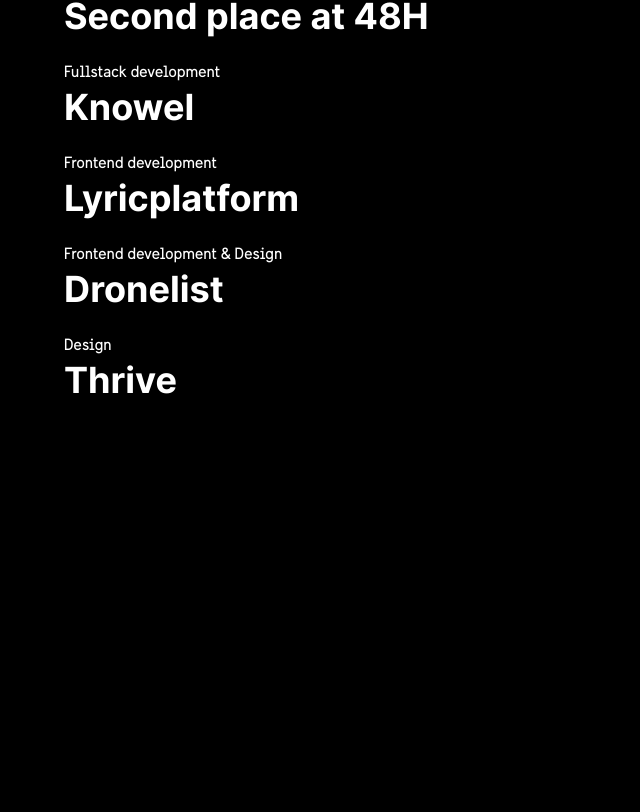
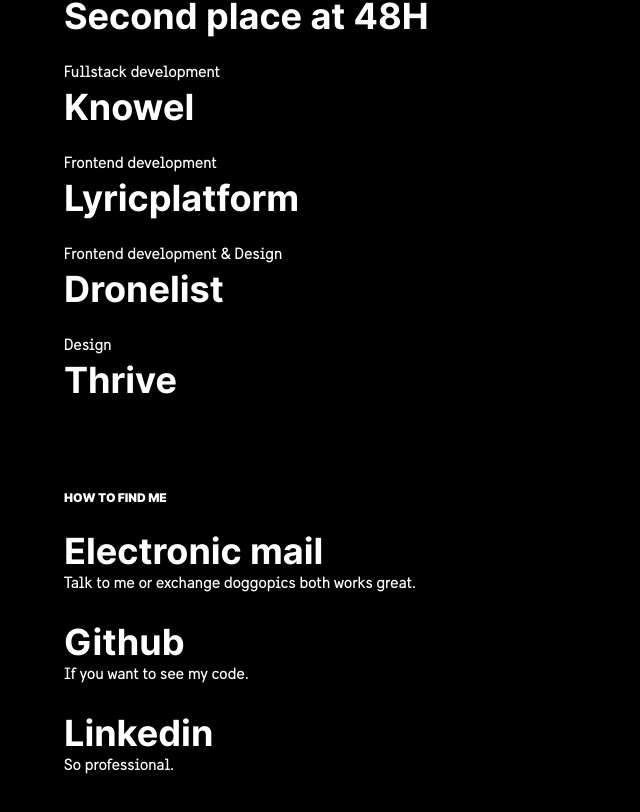
Before and after one commit to Marwil96/william, a React (Create React App) app: page /case in a window 1280 px wide. Shown: the part 739-1551 px from the top of the page, without its empty margins (0-640 px from the left). Before the commit the page ends 1293 px from the top, so only its background shows below. Built offline with nearby package versions, Linux system fonts and the light colour scheme.

Commit message:
Made small changes, Added Link to linkedin, new image load, label to contacts

```diff
--- a/src/App.js
+++ b/src/App.js
@@ -1,7 +1,7 @@
 import React, { Component } from 'react';
 import { BrowserRouter as Router, Route, Switch, Redirect} from "react-router-dom";
 import { TransitionGroup, CSSTransition } from "react-transition-group";
-import createHistory from 'history/createBrowserHistory';
+
 import ReactGA from 'react-ga';
 
 import { Header, ImagePreview } from './components/common'
@@ -16,6 +16,9 @@
 import errorPage from './components/errorPage';
 
 import './App.scss';
+
+const createHistory = require("history").createBrowserHistory;
+
 let introState = 0;
 
 ReactGA.initialize('UA-37970043-2'); //Unique Google Analytics tracking number
--- a/src/components/AnimatedWrapper.jsx
+++ b/src/components/AnimatedWrapper.jsx
@@ -11,7 +11,6 @@
         };
     }
     componentWillAppear(cb) {
-        console.log('Woha')
         Animated.spring(this.state.animate, { toValue: 1 }).start();
         cb();
     }
--- a/src/components/CaseIndex.jsx
+++ b/src/components/CaseIndex.jsx
@@ -30,6 +30,14 @@
                 <ProjectLink link='https://marwil96.github.io/Dronelist/' label='Frontend development & Design' title='Dronelist' type='external' imageUrl='' />
                 <ProjectLink link='https://marwil96.github.io/portfolio/#/projectThrive' label='Design' title='Thrive' type='external' imageUrl='' />
             </div>
+            <div className="blockContainer">
+                <Label label='How to find me' />
+                <ContactLink link='mailto:marwil1996@gmail.com' label='Talk to me or exchange doggopics both works great.' title='Electronic mail' />
+                <ContactLink link='https://www.github.com/marwil96' label='If you want to see my code.' title='Github' />
+                <ContactLink link='https://linkedin.com/in/william-martinsson-a24a3b111' label='So professional.' title='Linkedin' />
+                {/* <ContactLink link='william' label='If you want to see cool design stuff.' title='Behance' /> */}
+                {/* <ContactLink link='www.medium.com' label='If you want to see my unpublished articles.' title='Medium' /> */}
+            </div>
         </div>
         );
     }
--- a/src/components/Homepage.jsx
+++ b/src/components/Homepage.jsx
@@ -85,8 +85,10 @@
           <span className="nudgeText">Is this nudging?</span>
         </div> */}
         <div className="blockContainer">
+          <Label label='How to find me' />
           <ContactLink link='mailto:marwil1996@gmail.com' label='Talk to me or exchange doggopics both works great.' title='Electronic mail' />
           <ContactLink link='https://www.github.com/marwil96' label='If you want to see my code.' title='Github' />
+          <ContactLink link='https://linkedin.com/in/william-martinsson-a24a3b111' label='So professional.' title='Linkedin' />
           {/* <ContactLink link='william' label='If you want to see cool design stuff.' title='Behance' /> */}
           {/* <ContactLink link='www.medium.com' label='If you want to see my unpublished articles.' title='Medium' /> */}
         </div>
--- a/src/components/cases/CaseContainer.jsx
+++ b/src/components/cases/CaseContainer.jsx
@@ -4,7 +4,6 @@
 import MetadataContainer from '../containers/MetadataContainer'
 
 import caseImage from '../../images/skara.png'
-import caseImageExample from '../../images/caseImageExample.png'
 import margins from '../../images/akademiskahus/margins.png'
 import wireframe from '../../images/akademiskahus/wireframe.png'
 import onBoarding from '../../images/akademiskahus/Introduction.png'
--- a/src/components/cases/case.scss
+++ b/src/components/cases/case.scss
@@ -25,6 +25,10 @@
 
             .LazyLoad {
                 flex:0.6;
+
+                @media screen and (min-width: 700px) {
+                    margin-left: 32px;
+                }
             }
         }
 
@@ -72,10 +76,6 @@
                 flex-direction: row;
             }
 
-            .LazyLoad {
-                margin-left: 32px;
-            }
-
             p {
                 font-size: 32px;
                 opacity: 0.92;
--- a/src/components/common/CaseHeader.jsx
+++ b/src/components/common/CaseHeader.jsx
@@ -4,11 +4,12 @@
 class CaseHeader extends Component {
 
     componentDidMount() {
-        console.log('Woha')
-        setTimeout(
-        function() {
+        const img = new Image();
+        img.src = this.props.image;
+
+        setTimeout( () => {
             document.querySelector('.CaseHeader').classList.add('active')
-        }.bind(this), 100
+        }, 100
         )
     }
 
--- a/src/components/common/ContactLink.jsx
+++ b/src/components/common/ContactLink.jsx
@@ -4,7 +4,7 @@
 
 const ProjectLink = (props) => {
     return (
-        <a href={props.link} target="_blank" className="ContactLink">
+        <a href={props.link} rel="noopener noreferrer" target="_blank" className="ContactLink">
         	<h3>{props.title}</h3>
             <span >{props.label}</span>
         </a>
--- a/src/components/common/Header.jsx
+++ b/src/components/common/Header.jsx
@@ -2,13 +2,13 @@
 import { Link } from "react-router-dom";
 import './common.scss'
 
-const selectNavOption = (path) => {
-        if(path === '/lab') {
-            return <Link to='/'>Home</Link>
-        } else {
-            return <Link to='/lab'>Lab</Link>
-        }
-    }
+// const selectNavOption = (path) => {
+//         if(path === '/lab') {
+//             return <Link to='/'>Home</Link>
+//         } else {
+//             return <Link to='/lab'>Lab</Link>
+//         }
+//     }
 
 const Header = (props) => {
     return (
```
Lines whose indentation alone changed are shown as unchanged.
